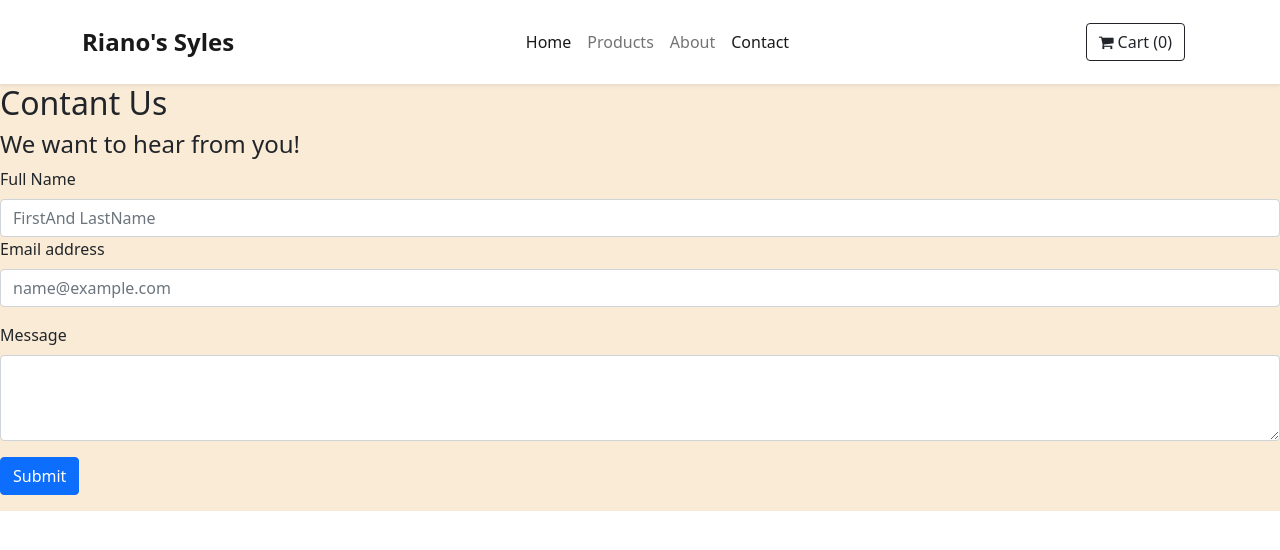
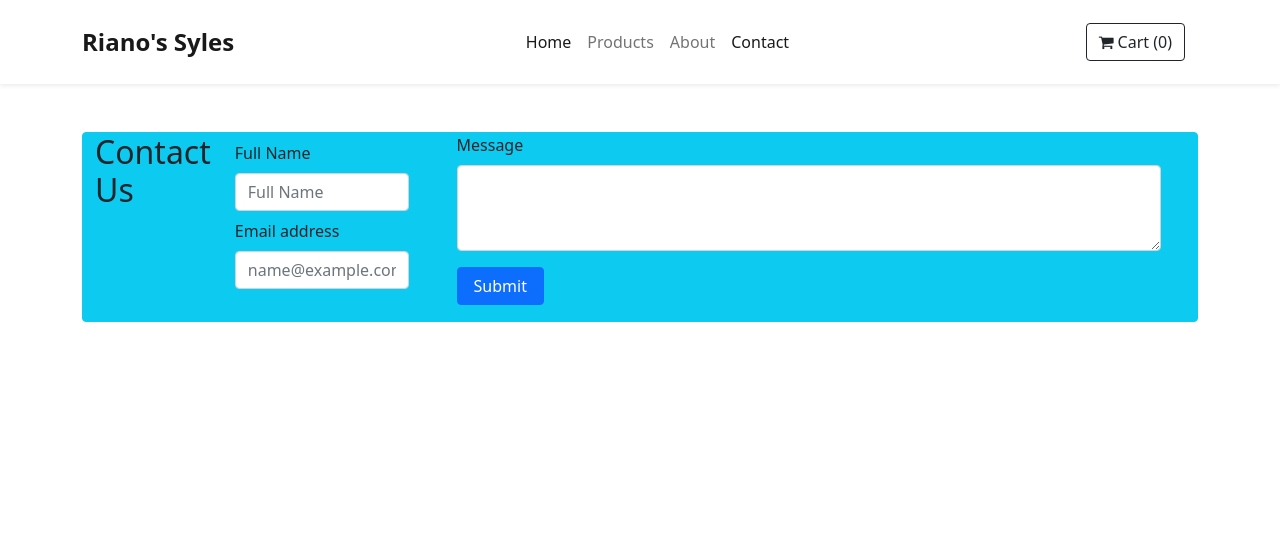
Before and after one commit to daninteriano/Phase-2-Project, a React (Create React App) app: page /contact in a window 1280 px wide. Shown: the top 550 px of the page. Built offline with nearby package versions, Linux system fonts and the light colour scheme.

Commit message:
Added css styling to the contact page, and tyring to get the form to be controlled

```diff
--- /dev/null
+++ b/db.json
@@ -0,0 +1,19 @@
+{
+  "posts": [
+    {
+      "id": 1,
+      "title": "json-server",
+      "author": "typicode"
+    }
+  ],
+  "comments": [
+    {
+      "id": 1,
+      "body": "some comment",
+      "postId": 1
+    }
+  ],
+  "profile": {
+    "name": "typicode"
+  }
+}
--- a/src/App.js
+++ b/src/App.js
@@ -7,16 +7,10 @@ import Item from './components/Item';
 import { About } from './components/About';
 import Contact from './components/Contact';
 import Cart from './components/Cart';
-import { useState } from "react";
+
 import { CartProvider } from "react-use-cart"
 
 function App() {
-
-const [cartItems, setCartItems] = useState([]);
-
-function addItemtoCart(product){
-  setCartItems([...cartItems, product])
-}
 
   return (
     <div>
--- a/src/components/Cart.jsx
+++ b/src/components/Cart.jsx
@@ -20,7 +20,7 @@ export default function Cart() {
                                 return (
                                 <tr key={index}>
                                     <td>
-                                        <img src={thing.image} style={{ height: "6rem" }} />
+                                        <img src={thing.image} alt="shopping item"style={{ height: "6rem" }} />
                                     </td>
                                     <td>{thing.title}</td>
                                     <td>{thing.price}</td>
--- a/src/components/Contact.jsx
+++ b/src/components/Contact.jsx
@@ -7,13 +7,15 @@ export default function Contact() {
         message: ""
     });
 
-    function handleChange(event){
+    function handleChange(event) {
         setFormData({
             ...formData, [event.target.name]: event.target.value,
-        })
+        });
     }
-    function handleSubmit(event){
+    function handleSubmit(event) {
         event.preventDefault();
+        console.log(event)
+        debugger
         fetch("http://localhost:3000/messages", {
             method: "POST",
             headers: {
@@ -25,27 +27,35 @@ export default function Contact() {
                 "message": formData.message
             }
         })
-        .then((res) => res.json())
-        .then((data) => console.log(data))
+            .then((res) => res.json())
+            .then((data) => console.log(data))
     }
 
     return (
-        <form id="contactpg" onSubmit={handleSubmit}>
-            <div class="mb-3" >
-                <h2>Contant Us</h2>
-                <h4>We want to hear from you!</h4>
-                <label for="fullName" class="form-label">Full Name</label>
-                <input type="text" class="form-control" value={formData.name} onChange={handleChange} placeholder="FirstAnd LastName" />
-                <label for="exampleFormControlInput1" class="form-label">Email address</label>
-                <input type="email" class="form-control" value={formData.email} onChange={handleChange} placeholder="name@example.com" />
-            </div>
-            <div class="mb-3 " width="50px">
-                <label for="exampleFormControlTextarea1" class="form-label">Message</label>
-                <textarea class="form-control" rows="3" value={formData.message} onChange={handleChange}></textarea>
-            </div>
-            <div class="col-auto">
-                <button type="submit" class="btn btn-primary mb-3">Submit</button>
-            </div>
-        </form>
+        <div className='container'>
+
+            <form onSubmit={handleSubmit} className="container d-flex justify-content-center rounded bg-info border border-info h-100 w-100 my-5 " >
+                <h2>Contact Us</h2>
+                <div class="mb-3 px-4">
+                    <label for="exampleFormControlInput1" class="form-label pt-2">
+                        Full Name
+                    </label>
+                    <input type="text" class="form-control" placeholder="Full Name" onChange={handleChange} />
+                    <label for="exampleFormControlInput1" class="form-label pt-2">
+                        Email address
+                    </label>
+                    <input type="email" class="form-control" placeholder="name@example.com" onChange={handleChange} />
+                </div>
+                <div class="mb-3 px-4 w-100">
+                    <label for="exampleFormControlTextarea1" class="form-label">
+                        Message
+                    </label>
+                    <textarea class="form-control " rows="3" onChange={handleChange}></textarea>
+                    <button type="submit" class="btn btn-primary px-3 mt-3">
+                        Submit
+                    </button>
+                </div>
+            </form>
+        </div>
     )
 }
--- a/src/components/Item.jsx
+++ b/src/components/Item.jsx
@@ -1,7 +1,6 @@
 import React, { useState, useEffect } from 'react';
 import { useParams } from 'react-router'
 import { NavLink } from 'react-router-dom';
-import Products from './Products';
 import { useCart } from 'react-use-cart';
 
 const Item = () => {
@@ -15,7 +14,7 @@ const Item = () => {
             setItem(await response.json());
         }
         getProduct();
-    }, []);
+    }, );
 
     const ShowProduct = () => {
         return (
--- a/src/components/Products.jsx
+++ b/src/components/Products.jsx
@@ -38,7 +38,7 @@ export default function Products() {
 
     const ShowProducts = () => {
         return (
-            <div>
+            <div className='container bg-warning bg-opacity-50'>
                 {/* here we have the different filter options for the products */}
                 <div className="buttons d-flex justify-content-center mb-5 pb-5">
                     <button className="btn btn-outline-dark me-2" onClick={() => setFilter(data)}>All</button>
@@ -49,10 +49,11 @@ export default function Products() {
                 </div>
                 {filter.map((product) => {
                     return (
-                        <div className="col-md-3 mb-4 ">
+                        <div className='d-flex flex-row'>
+                        <div className="col-md-3 mb-4 d-flex flex-row rounded ">
                             <div className="card h-100 text-center p-4" key={product.id}>
-                                <img src={product.image} className="card-img-top" alt={product.title} height="250px"/>
-                                    <div className="card-body">
+                                <img src={product.image} className="card-img-top " alt={product.title} height="250px"/>
+                                    <div className="card-body bg-warning bg-opacity-50">
                                         <h5 className="card-title mb-0">{product.title.substring(0,12)}...</h5>
                                         <p className="card-text lead fw-bold">
                                             ${product.price}
@@ -61,6 +62,7 @@ export default function Products() {
                                         <NavLink to={`/products/${product.id}`} className="btn btn-outline-dark">Buy Now</NavLink>
                                     </div>
                             </div>
+                        </div>
                         </div>
                     )
                 })}
--- a/src/index.js
+++ b/src/index.js
@@ -4,7 +4,7 @@ import './index.css';
 import App from './App';
 import '../node_modules/bootstrap/dist/css/bootstrap.min.css';
 import '../node_modules/font-awesome/css/font-awesome.min.css';
-import {BrowserRouter} from 'react-router-dom'
+import { BrowserRouter } from 'react-router-dom'
 
 ReactDOM.render(
   <BrowserRouter>
```
